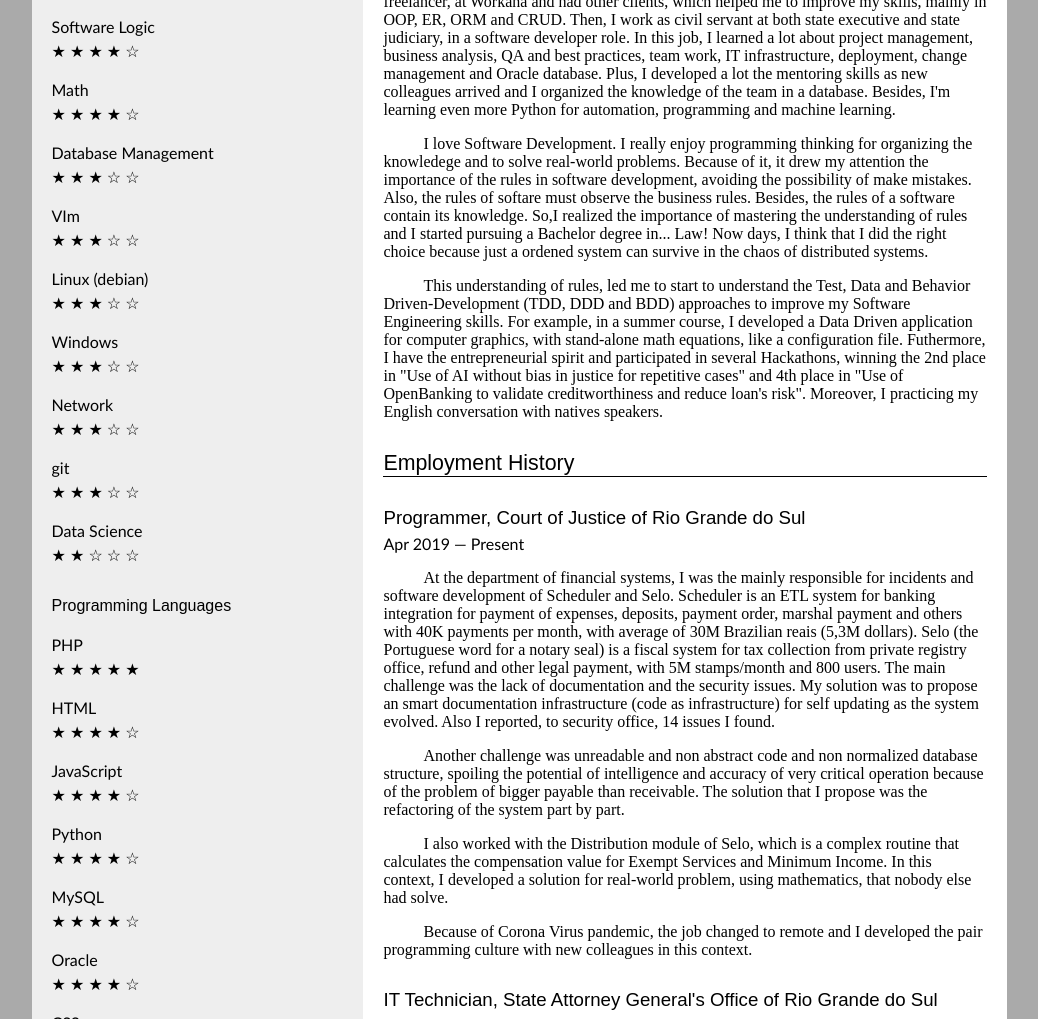
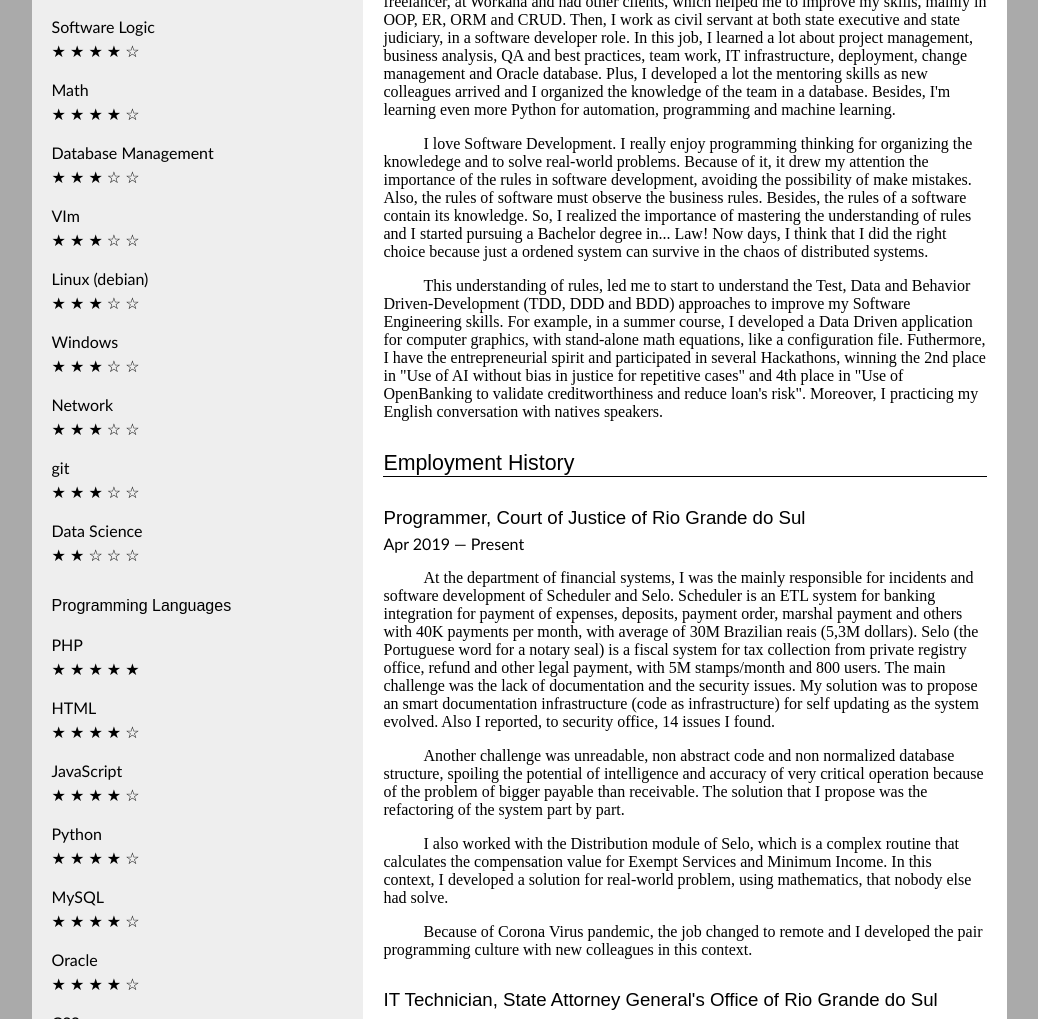
Before and after one commit to joaofelipecb/resume, a plain HTML site: page index.html in a window 1280 px wide. Shown: the part 900-1919 px from the top of the page, without its empty margins (121-1159 px from the left). Drawn offline with Linux system fonts and the light colour scheme.

Commit message:
Text correction 2

```diff
--- a/index.html
+++ b/index.html
@@ -144,7 +144,7 @@
 			<h2>"Any organization that designs a system (defined broadly) will produce a design whose structure is a copy of the organization's communication structure." (Melvin E. Conway)</h2>
 			<p>I'm a self taught software developer with 8+ year of experience (5+ years remote). I started my studies with SuperLogo at the age of 10, and I won a mathematics championship in national student contest. Because I wanted to be a hacker, I learned HTML, JavaScript, CSS, PHP and MySQL.</p>
 			<p>I started to work as a intern in IT department of technical school until I've enlisted as private in army, in the communication platoon and IT area. Afterwards, I worked, as a freelancer, at Workana and had other clients, which helped me to improve my skills, mainly in OOP, ER, ORM and CRUD. Then, I work as civil servant at both state executive and state judiciary, in a software developer role. In this job, I learned a lot about project management, business analysis, QA and best practices, team work, IT infrastructure, deployment, change management and Oracle database. Plus, I developed a lot the mentoring skills as new colleagues arrived and I organized the knowledge of the team in a database. Besides, I'm learning even more Python for automation, programming and machine learning.</p>
-			<p>I love Software Development. I really enjoy programming thinking for organizing the knowledege and to solve real-world problems. Because of it, it drew my attention the importance of the rules in software development, avoiding the possibility of make mistakes. Also, the rules of softare must observe the business rules. Besides, the rules of a software contain its knowledge. So,I realized the importance of mastering the understanding of rules and I started pursuing a Bachelor degree in... Law! Now days, I think that I did the right choice because just a ordened system can survive in the chaos of distributed systems.</p>
+			<p>I love Software Development. I really enjoy programming thinking for organizing the knowledege and to solve real-world problems. Because of it, it drew my attention the importance of the rules in software development, avoiding the possibility of make mistakes. Also, the rules of software must observe the business rules. Besides, the rules of a software contain its knowledge. So, I realized the importance of mastering the understanding of rules and I started pursuing a Bachelor degree in... Law! Now days, I think that I did the right choice because just a ordened system can survive in the chaos of distributed systems.</p>
 			<p>This understanding of rules, led me to start to understand the Test, Data and Behavior Driven-Development (TDD, DDD and BDD) approaches to improve my Software Engineering skills. For example, in a summer course, I developed a Data Driven application for computer graphics, with stand-alone math equations, like a configuration file. Futhermore, I have the entrepreneurial spirit and participated in several Hackathons, winning the 2nd place in "Use of AI without bias in justice for repetitive cases" and 4th place in "Use of OpenBanking to validate creditworthiness and reduce loan's risk". Moreover, I practicing my English conversation with natives speakers.</p>
 			</section>
 			<section class="block">
@@ -153,7 +153,7 @@
 					<h1>Programmer, Court of Justice of Rio Grande do Sul</h1>
 					<h2 class="detail">Apr 2019 &mdash; Present</h2>
 					<p>At the department of financial systems, I was the mainly responsible for incidents and software development of Scheduler and Selo. Scheduler is an ETL system for banking integration for payment of expenses, deposits, payment order, marshal payment and others with 40K payments per month, with average of 30M Brazilian reais (5,3M dollars). Selo (the Portuguese word for a notary seal) is a fiscal system for tax collection from private registry office, refund and other legal payment, with 5M stamps/month and 800 users. The main challenge was the lack of documentation and the security issues. My solution was to propose an smart documentation infrastructure (code as infrastructure) for self updating as the system evolved. Also I reported, to security office, 14 issues I found.</p>
-					<p>Another challenge was unreadable and non abstract code and non normalized database structure, spoiling the potential of intelligence and accuracy of very critical operation because of the problem of bigger payable than receivable. The solution that I propose was the refactoring of the system part by part.</p>
+					<p>Another challenge was unreadable, non abstract code and non normalized database structure, spoiling the potential of intelligence and accuracy of very critical operation because of the problem of bigger payable than receivable. The solution that I propose was the refactoring of the system part by part.</p>
 					<p>I also worked with the Distribution module of Selo, which is a complex routine that calculates the compensation value for Exempt Services and Minimum Income. In this context, I developed a solution for real-world problem, using mathematics, that nobody else had solve.</p>
 					<p>Because of Corona Virus pandemic, the job changed to remote and I developed the pair programming culture with new colleagues in this context.</p>
 				</section>
```
